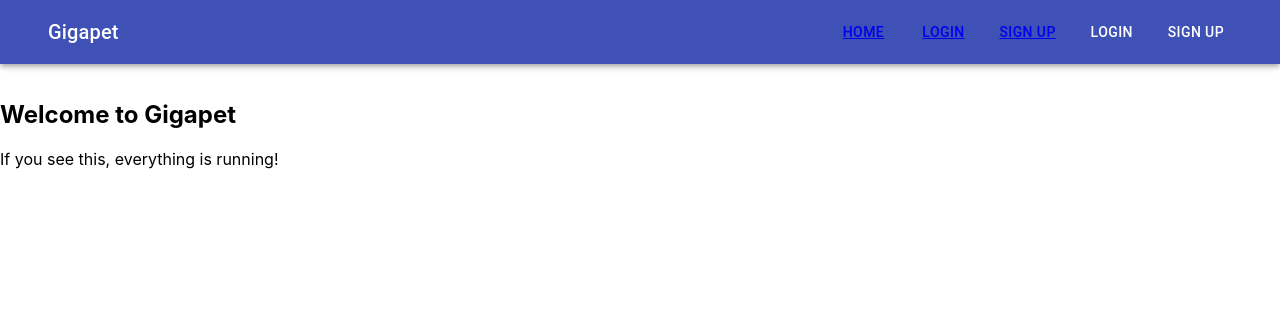
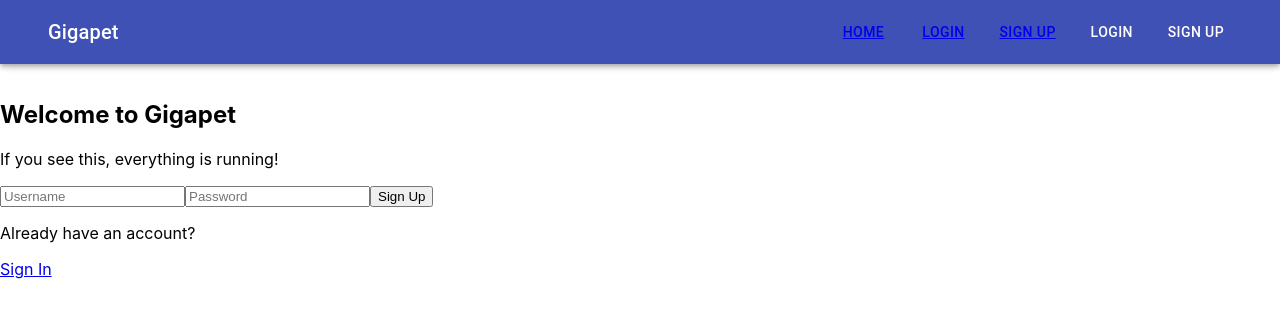
Before and after one commit to Build-Week-Gigapet-2/Front-End, a React (Create React App) app: page /api/auth/register in a window 1280 px wide. Shown: the top 318 px of the page. Built offline with nearby package versions, Linux system fonts and the light colour scheme.

Commit message:
completed sign up functionality

```diff
--- a/src/Components/User/Register.js
+++ b/src/Components/User/Register.js
@@ -1,9 +1,68 @@
-import React from 'react'
+import React, { Fragment, useState } from 'react'
+import { Link } from 'react-router-dom';
+import { connect } from 'react-redux';
+import { register } from '../../Actions/auth';
 
-export default function Register() {
+function Register(props) {
+    const [newUser, setNewUser] = useState({
+        username: '',
+        password: '',
+
+    })
+
+    const handleChange = e => {
+        setNewUser({
+            ...newUser,
+            [e.target.name]: e.target.value
+        })
+    }
+
+    const handleSubmit = e => {
+        e.preventDefault()
+
+        props.register(newUser);
+        props.history.push('/api/auth/login')
+    }
+
     return (
-        <div>
+        <Fragment>
+            <div>
 
-        </div>
+
+                <form onSubmit={handleSubmit} className='log-form'>
+
+                    <input
+                        type='text'
+                        className='log-input'
+                        name='username'
+                        placeholder='Username'
+                        value={newUser.username}
+                        onChange={handleChange}
+                    />
+
+                    <input
+                        type='password'
+                        className='log-input'
+                        name='password'
+                        placeholder='Password'
+                        value={newUser.password}
+                        onChange={handleChange}
+                    />
+
+                    <button type='submit' className='log-btn'>Sign Up</button>
+                </form>
+                </div>
+
+            <div className="reg">
+                <p>Already have an account?</p>
+                <Link to='/api/auth/login'>Sign In</Link>
+            </div>
+        </Fragment>
     )
 }
+
+const mapStateToProps = ({ authReducer }) => ({
+    user: authReducer.user
+})
+
+export default connect(mapStateToProps, { register })(Register);
```
